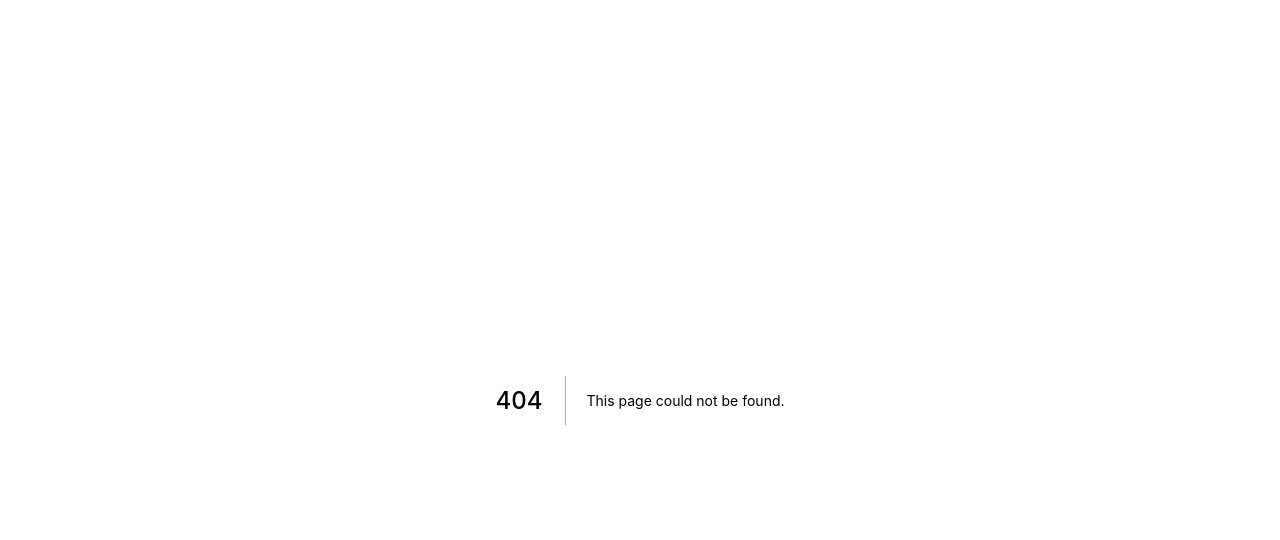
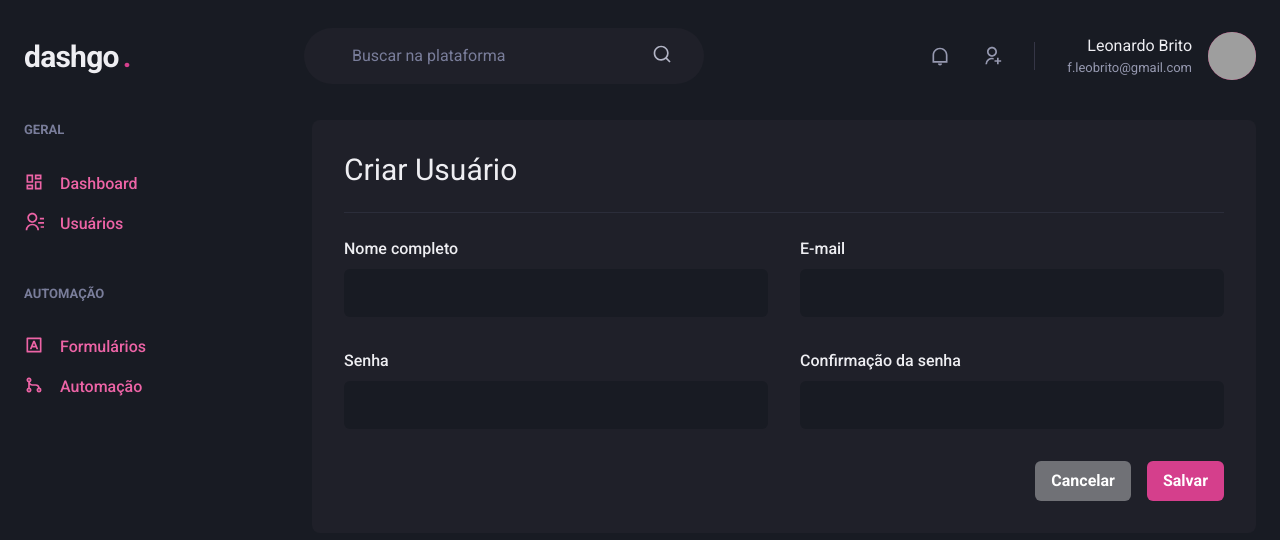
Before and after one commit to leonardobrito/dashgo, a Next.js app: page /users/create in a window 1280 px wide. Before the commit this address had no page. Shown: the top 540 px of the page. Built offline with nearby package versions, Linux system fonts and the light colour scheme; grey boxes are pictures that could not be loaded.

Commit message:
:lipstick: Add user UI

```diff
--- /dev/null
+++ b/src/pages/users/create.tsx
@@ -0,0 +1,51 @@
+import { Box, Button, Divider, Flex, Heading, HStack, SimpleGrid, VStack } from "@chakra-ui/react";
+import { Input } from "../../components/Form/Input";
+import { Header } from "../../components/Header";
+import { Sidebar } from "../../components/Sidebar";
+
+export default function CreateUser() {
+  return (
+    <Box>
+      <Header />
+      <Flex
+        maxWidth={1480}
+        mx="auto"
+        my="6"
+        px="6"
+        w="100%"
+      >
+        <Sidebar />
+
+        <Box
+          bg="gray.800"
+          borderRadius={8}
+          flex="1"
+          p="8"
+        >
+          <Heading fontWeight="normal" size="lg" >Criar Usuário</Heading>
+
+          <Divider borderColor="gray.700" my="6" />
+
+          <VStack spacing="8">
+            <SimpleGrid minChildWidth="240px" spacing="8" w="100%">
+              <Input label="Nome completo" name="name" />
+              <Input label="E-mail" name="email" type="email" />
+            </SimpleGrid>
+
+            <SimpleGrid minChildWidth="240px" spacing="8" w="100%">
+              <Input label="Senha" name="password" type="password" />
+              <Input label="Confirmação da senha" name="password_confirmation" type="password" />
+            </SimpleGrid>
+          </VStack>
+
+          <Flex justify="flex-end" mt="8">
+            <HStack spacing="4">
+              <Button colorScheme="whiteAlpha">Cancelar</Button>
+              <Button colorScheme="pink">Salvar</Button>
+            </HStack>
+          </Flex>
+        </Box>
+      </Flex>
+    </Box>
+  )
+}
```
Also changed, not shown: src/pages/users/index.tsx (added, +86 -0 lines).
